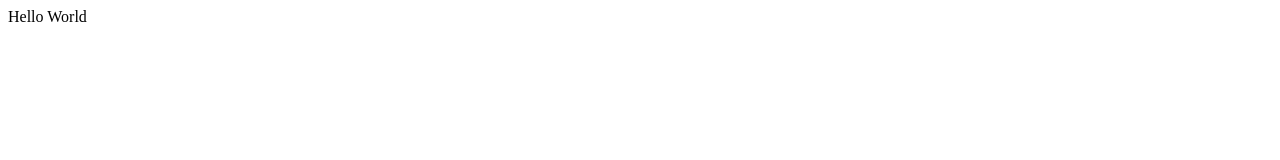
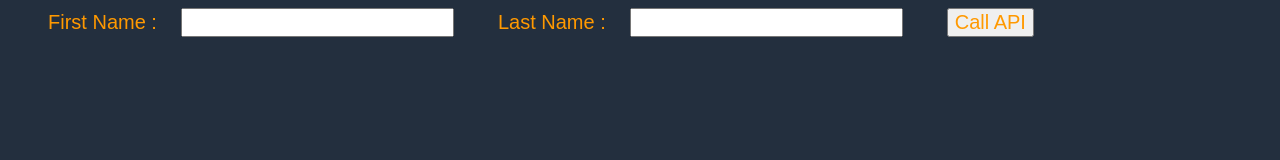
Before and after one commit to adpablos/aws-amplify-poc, a plain HTML site: page index.html in a window 1280 px wide. Drawn offline with Linux system fonts and the light colour scheme.

Commit message:
Update index file to call the API
This file will call the API Gateway of AWS, which will call the Lambda function, which will save in DynamoDB

```diff
--- a/index.html
+++ b/index.html
@@ -3,9 +3,56 @@
 <head>
     <meta charset="UTF-8">
     <title>Hello World</title>
+    <!-- Add some CSS to change client UI -->
+    <style>
+    body {
+        background-color: #232F3E;
+        }
+    label, button {
+        color: #FF9900;
+        font-family: Arial, Helvetica, sans-serif;
+        font-size: 20px;
+        margin-left: 40px;
+        }
+     input {
+        color: #232F3E;
+        font-family: Arial, Helvetica, sans-serif;
+        font-size: 20px;
+        margin-left: 20px;
+        }
+    </style>
+    <script>
+        // define the callAPI function that takes a first name and last name as parameters
+        var callAPI = (firstName,lastName)=>{
+            // instantiate a headers object
+            var myHeaders = new Headers();
+            // add content type header to object
+            myHeaders.append("Content-Type", "application/json");
+            // using built in JSON utility package turn object to string and store in a variable
+            var raw = JSON.stringify({"firstName":firstName,"lastName":lastName});
+            // create a JSON object with parameters for API call and store in a variable
+            var requestOptions = {
+                method: 'POST',
+                headers: myHeaders,
+                body: raw,
+                redirect: 'follow'
+            };
+            // make API call with parameters and use promises to get response
+            fetch("https://zlqj76a3yi.execute-api.us-east-1.amazonaws.com/dev", requestOptions)
+            .then(response => response.text())
+            .then(result => alert(JSON.parse(result).body))
+            .catch(error => console.log('error', error));
+        }
+    </script>
 </head>
-
 <body>
-    Hello World
+    <form>
+        <label>First Name :</label>
+        <input type="text" id="fName">
+        <label>Last Name :</label>
+        <input type="text" id="lName">
+        <!-- set button onClick method to call function we defined passing input values as parameters -->
+        <button type="button" onclick="callAPI(document.getElementById('fName').value,document.getElementById('lName').value)">Call API</button>
+    </form>
 </body>
 </html>
```
